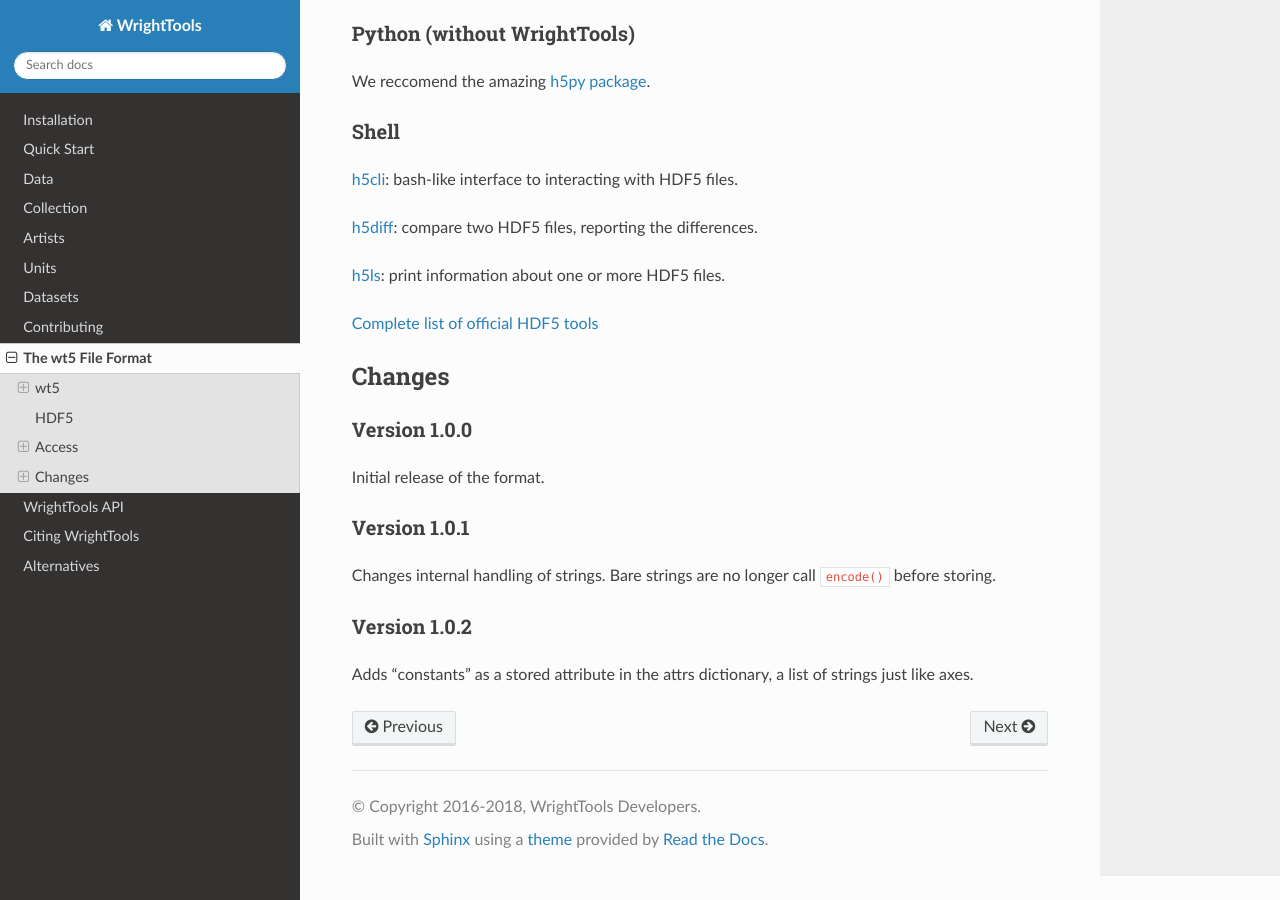
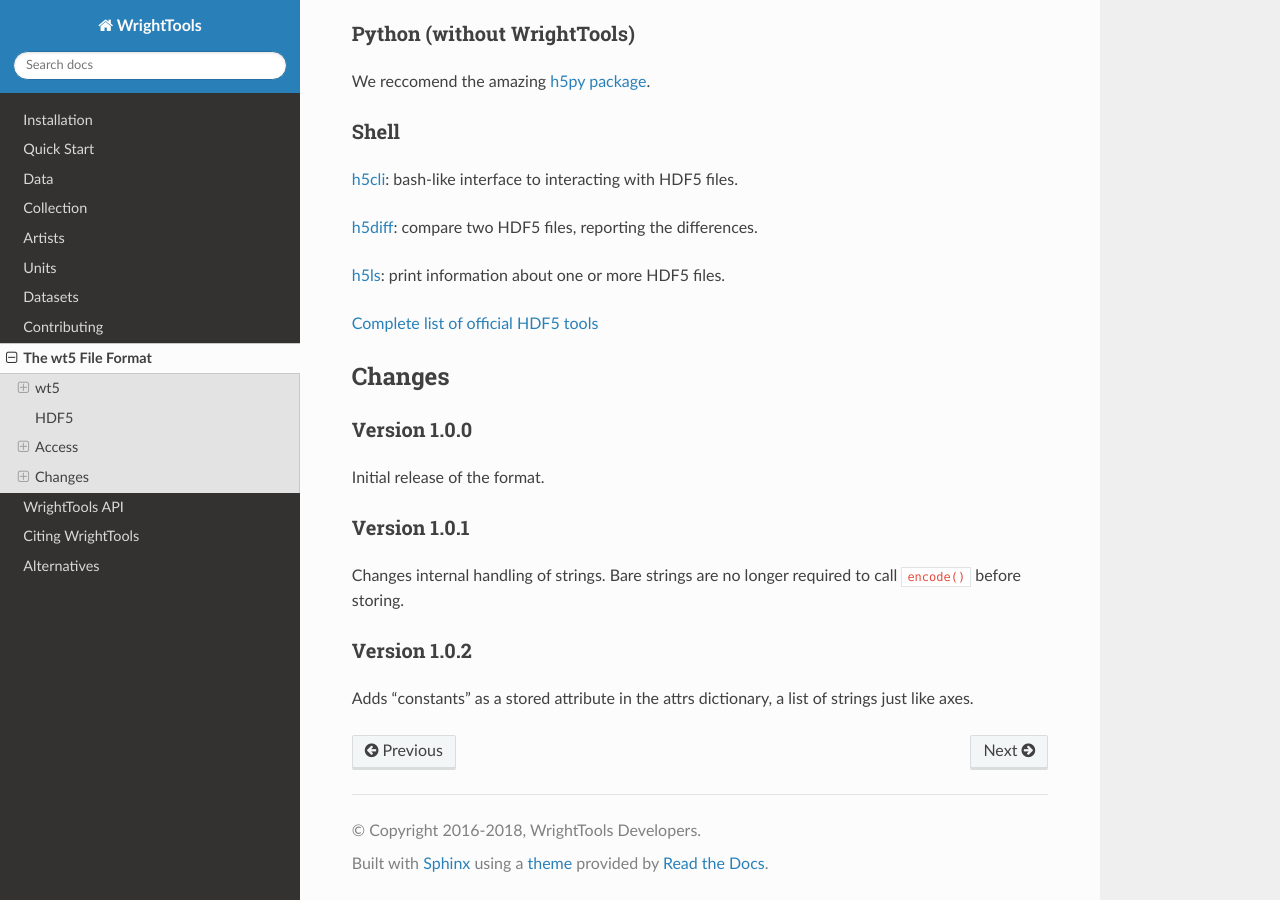
Before and after one commit to wright-group/WrightTools, a Sphinx documentation site: the page built from docs/wt5.rst, in a window 1280 px wide and 900 px high, scrolled down 2407 px. Built offline with Sphinx 7.4.7 and the Read the Docs theme 2.0.0, drawn with Linux system fonts in a browser that asks for light colours; pages that are not in the unit, such as notebooks, are missing from menus; the version number could not be read and is left out; some of the changed lines change nothing that is shown.

Commit message:
Clarifications, punctuation

```diff
--- a/docs/wt5.rst
+++ b/docs/wt5.rst
@@ -22,13 +22,13 @@
 ^^^^^^^^
 
 The following metadata is handled within ``WrightTools`` and define the necessary attributes to be a ``wt5`` file.
-It is recommended not to write over these attributes manually except at import time (e.g. ``from_<x>`` function)
+It is recommended not to write over these attributes manually except at import time (e.g. ``from_<x>`` function).
 
 ===================  ===========  ==========  ==========  ==========  ============================================
 name                 Collection   Data        Variable    Channel     description/notes
 ===================  ===========  ==========  ==========  ==========  ============================================
 ``name``             yes          yes         yes         yes         Usually matches the last component of the path,
-                                                                      except for root, ``/``, which does not have a name
+                                                                      except for root, ``/``, which does not have a path with it's name
 ``class``            yes          yes         yes         yes         Identifies which kind of WrightTools object it is.
 ``created``          yes          yes                                 Timestamp of when the object was made,
                                                                       can be overwritten with source file creation time by ``from_<x>`` functions.
@@ -131,7 +131,7 @@
 Version 1.0.1
 ^^^^^^^^^^^^^
 
-Changes internal handling of strings. Bare strings are no longer call ``encode()`` before storing.
+Changes internal handling of strings. Bare strings are no longer required to call ``encode()`` before storing.
 
 Version 1.0.2
 ^^^^^^^^^^^^^
```
